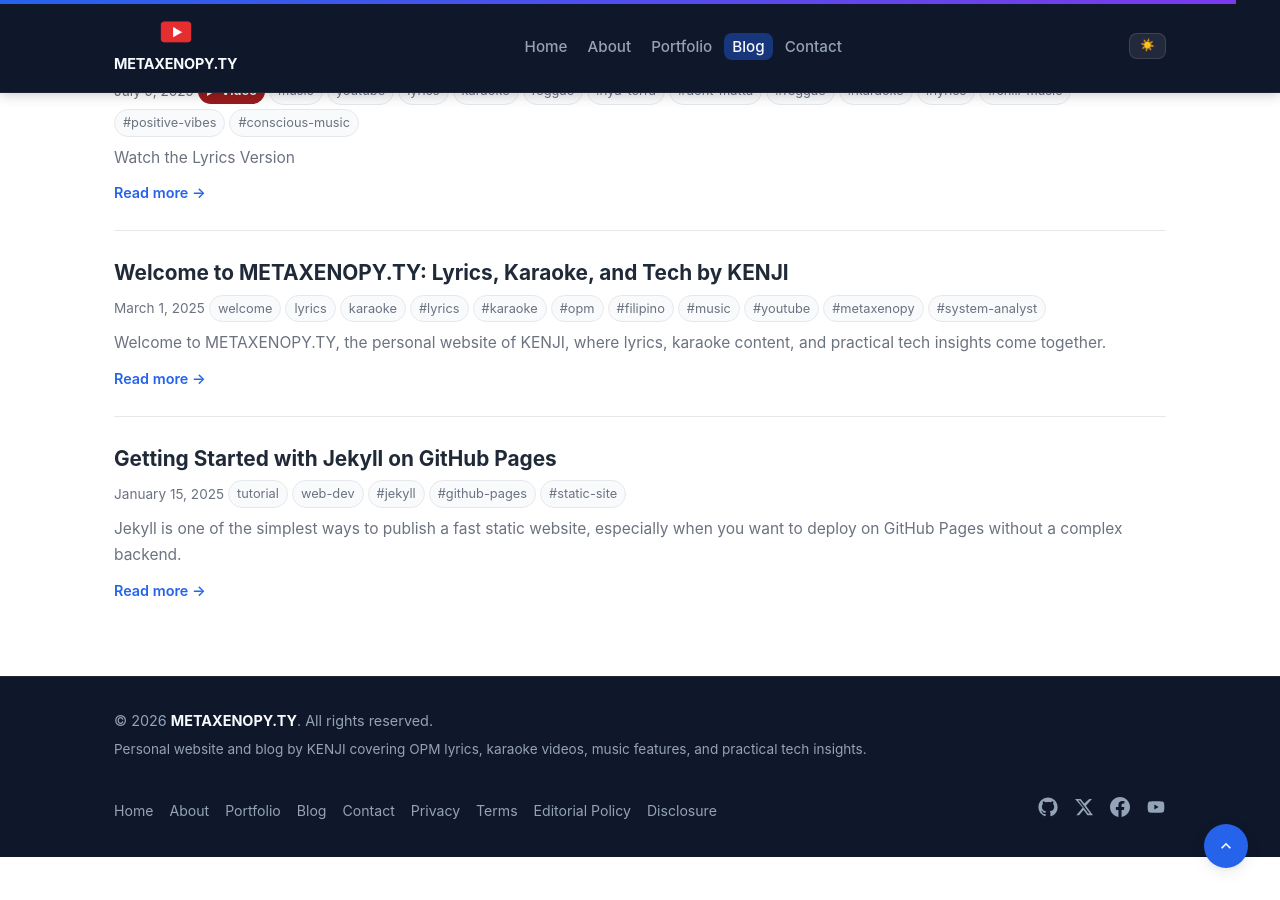
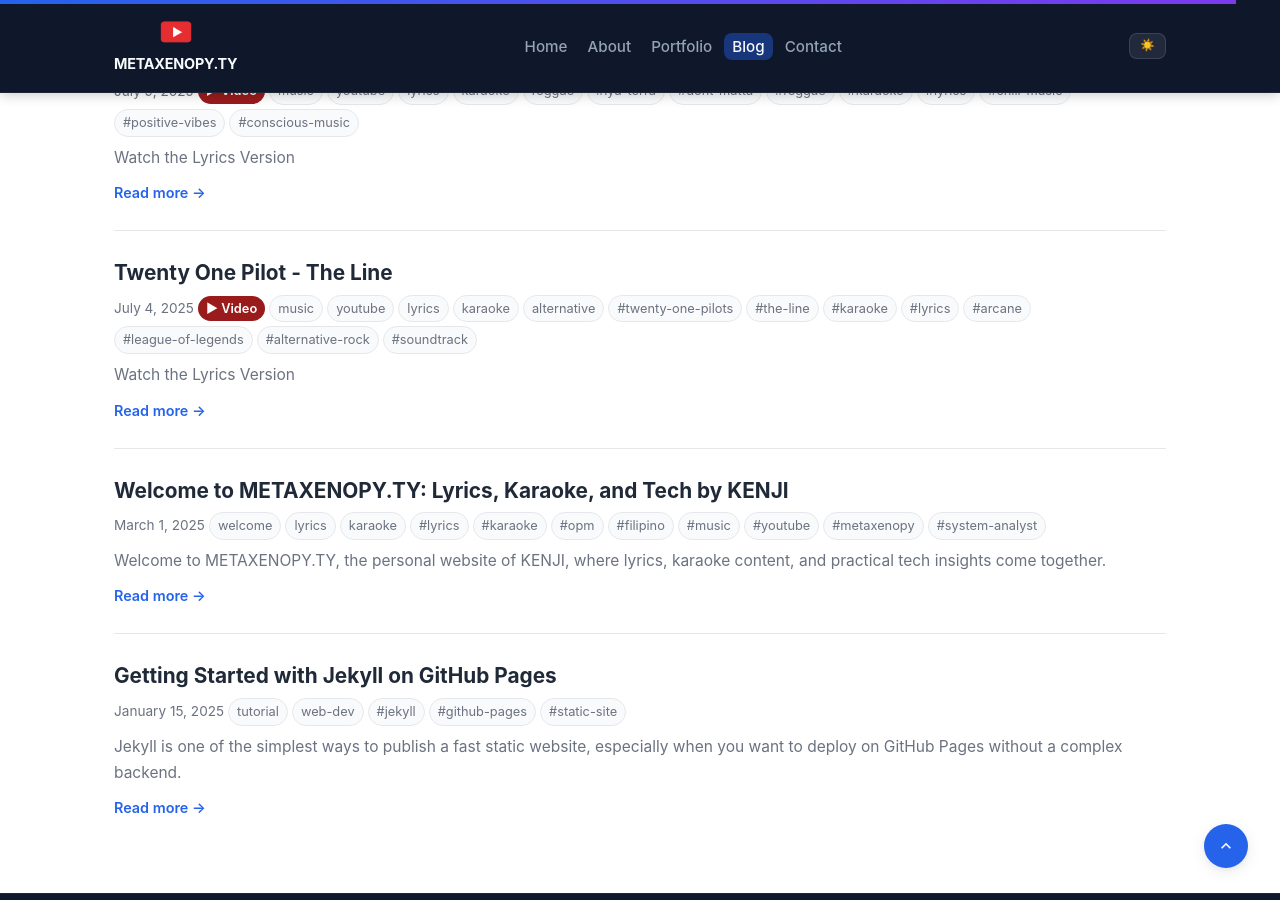
Before and after one commit to darzmackz/darzmackz.github.io, a Jekyll site: the page built from blog/index.html, in a window 1280 px wide and 900 px high, scrolled down 4890 px. Built offline with Jekyll 4.4.1, drawn with Linux system fonts in a browser that asks for light colours; some of the changed lines change nothing that is shown.

Commit message:
Update: Twenty One Pilot - The Line

````diff
--- a/_posts/2025-07-04-twenty-one-pilot-the-line.md
+++ b/_posts/2025-07-04-twenty-one-pilot-the-line.md
@@ -1,86 +1,54 @@
 ---
-layout: "post"
+layout: post
 title: "Twenty One Pilot - The Line"
 date: "2025-07-04 12:00:00 +0800"
-categories: ["music", "youtube", "lyrics", "karaoke"]
-tags: ["twenty", "one", "pilot", "the", "line", "lyrics", "karaoke", "metaxenopy"]
+categories: [music, youtube, lyrics, karaoke, alternative]
+tags: [twenty-one-pilots, the-line, karaoke, lyrics, arcane, league-of-legends, alternative-rock, soundtrack]
 youtube_id: "-mokxreUkFQ"
-description: "A draft post for Twenty One Pilot - The Line that combines both lyrics and karaoke versions into one cleaner, more useful blog entry."
-seo_title: "Twenty One Pilot - The Line | METAXENOPY.TY"
-published: false
-status: "draft"
+description: "Experience “The Line” by Twenty One Pilots with both lyrics and karaoke versions—perfect for fans who want to follow the words or sing along to this haunting track featured in Arcane."
+seo_title: "Twenty One Pilot - The Line | METAXENOPY.TY| Lyrics & Karaoke (Arcane Soundtrack)"
+status: "published"
+published: true
 ---
 
-## SOURCE_DATA
+## Watch the Lyrics Version
 
-- Final post title: Twenty One Pilot - The Line
-- Channel: METAXENOPY
-- Blog post date: 2025-07-04
-- Available video types: lyrics, karaoke
+If you want to fully connect with the depth of *The Line*, the lyrics version is the best place to start. It lets you follow every word while taking in the emotional weight of the track.
 
-### Video Links
+---
 
-- Twenty One Pilot - The Line (Lyrics): https://www.youtube.com/watch?v=-mokxreUkFQ
-- Twenty One Pilot - The Line (Karaoke): https://www.youtube.com/watch?v=aVWuStur3ZA
+# Twenty One Pilot - The Line
 
-### Source Description Snippets
+Some songs leave a lasting impact—and *The Line* is one of those tracks. With its haunting atmosphere and layered emotion, it captures a sense of tension and reflection that resonates deeply with listeners.
 
-- Twenty One Pilot - The Line (Lyrics): 🎵 The Line – Twenty One Pilots 🌀 Featured in Arcane (League of Legends) Experience the hauntingly powerful track “The Line” by Twenty One Pilots, a song that perfectly captures the emotional weight and complexity of Arcane, the hit animated series from League of Legends. 🎧 This video includes full lyrics and transcription to help you follow every line, beat, and feeling. 🔥 Whether you're a fan of
-- Twenty One Pilot - The Line (Karaoke): 🎵 The Line – Twenty One Pilots 🌀 Featured in Arcane (League of Legends) Experience the hauntingly powerful track “The Line” by Twenty One Pilots, a song that perfectly captures the emotional weight and complexity of Arcane, the hit animated series from League of Legends. 🎧 This video includes full lyrics and transcription to help you follow every line, beat, and feeling. 🔥 Whether you're a fan of
+Featured in *Arcane (League of Legends)*, the song blends mood, storytelling, and sound into something that feels both cinematic and personal.
 
-## AI_DRAFT_PROMPT
+---
 
-```text
-Create a unique blog post in Markdown.
+## Sing Along with the Karaoke Version
 
-Requirements:
-- Keep the title exactly: "Twenty One Pilot - The Line"
-- Use the blog post date exactly: 2025-07-04
-- Make it SEO-friendly but natural
-- Make it human, readable, and not robotic
-- Use the title as the main SEO topic naturally
-- Do not invent facts beyond the provided details
-- Write an engaging intro, not a generic one
-- Use clean section headings
-- Add a short natural closing paragraph
-- Make the article feel handcrafted and useful to readers
-- Avoid generic filler and repetitive phrasing
-- Do not mention anything about AI, automation, or draft generation
-- Since both lyrics and karaoke versions exist, combine them naturally into one post
-- Mention the lyrics version as the one for readers who want to follow the words
-- Mention the karaoke version as the one for readers who want to sing along
+If you want to step into that emotion yourself, the karaoke version gives you the perfect opportunity. Whether you're practicing or just feeling the moment, it’s a great way to experience the song more personally.
 
-Available source data:
-- Final post title: Twenty One Pilot - The Line
-- Channel: METAXENOPY
-- Site title: METAXENOPY.TY
-- Site author: Kent Harvey Plando
-- YouTube publish date: 2025-07-04
-- Available video types: lyrics, karaoke
+<iframe width="100%" height="400" src="https://www.youtube.com/embed/aVWuStur3ZA" frameborder="0" allowfullscreen></iframe>
 
-Video sources:
-- Twenty One Pilot - The Line (Lyrics) => https://www.youtube.com/watch?v=-mokxreUkFQ
-- Twenty One Pilot - The Line (Karaoke) => https://www.youtube.com/watch?v=aVWuStur3ZA
+---
 
-Source description snippets:
-- Twenty One Pilot - The Line (Lyrics): 🎵 The Line – Twenty One Pilots 🌀 Featured in Arcane (League of Legends) Experience the hauntingly powerful track “The Line” by Twenty One Pilots, a song that perfectly captures the emotional weight and complexity of Arcane, the hit animated series from League of Legends. 🎧 This video includes full lyrics and transcription to help you follow every line, beat, and feeling. 🔥 Whether you're a fan of
-- Twenty One Pilot - The Line (Karaoke): 🎵 The Line – Twenty One Pilots 🌀 Featured in Arcane (League of Legends) Experience the hauntingly powerful track “The Line” by Twenty One Pilots, a song that perfectly captures the emotional weight and complexity of Arcane, the hit animated series from League of Legends. 🎧 This video includes full lyrics and transcription to help you follow every line, beat, and feeling. 🔥 Whether you're a fan of
+## A Song That Captures Atmosphere
 
-Return the final answer in this exact order:
-1. SEO Title
-2. Excerpt/Description
-3. Categories
-4. Tags
-5. Markdown Content
+What makes *The Line* stand out is its ability to create a mood. The sound, pacing, and delivery all come together to form an immersive experience that stays with you even after it ends.
 
-Formatting rules for your answer:
-- SEO Title: one line only
-- Excerpt/Description: one paragraph only
-- Categories: comma-separated list
-- Tags: comma-separated list
-- Markdown Content: full blog post only
-```
+---
 
-## CONTENT
+## Final Thoughts
 
-Paste the AI_DRAFT_PROMPT into ChatGPT, then replace this section with the final polished Markdown content.
+*The Line* offers more than just music—it delivers an atmosphere you can feel. Whether you're following the lyrics or singing along, it’s a track that continues to resonate long after the first listen.
+
+---
+
+## Follow METAXENOPY on YouTube
+
+I also publish lyrics and karaoke content on the **METAXENOPY** YouTube channel.
+
+[Subscribe to METAXENOPY on YouTube](https://www.youtube.com/@metaxenopy?sub_confirmation=1)
+
+If you have a song request or topic idea, visit the [contact page]({{ '/contact/' | relative_url }}).
````
